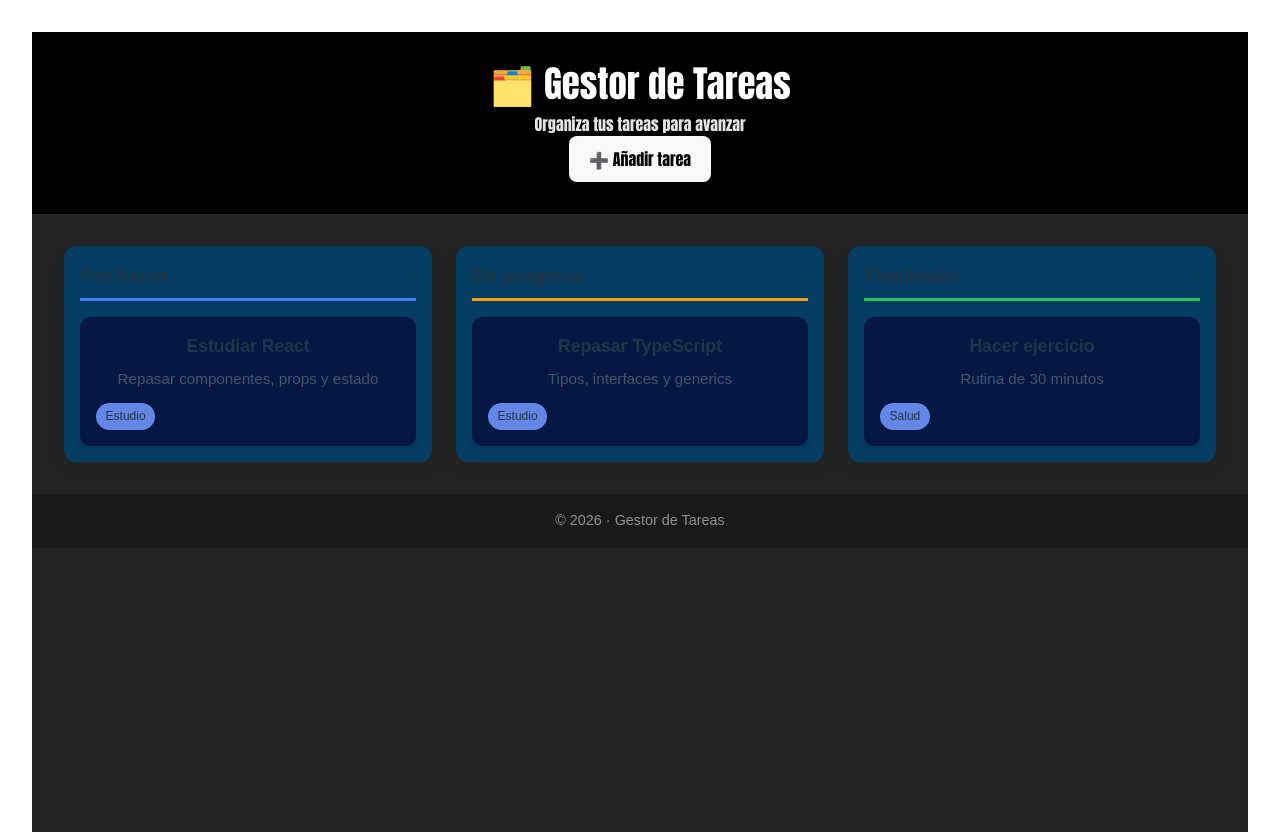
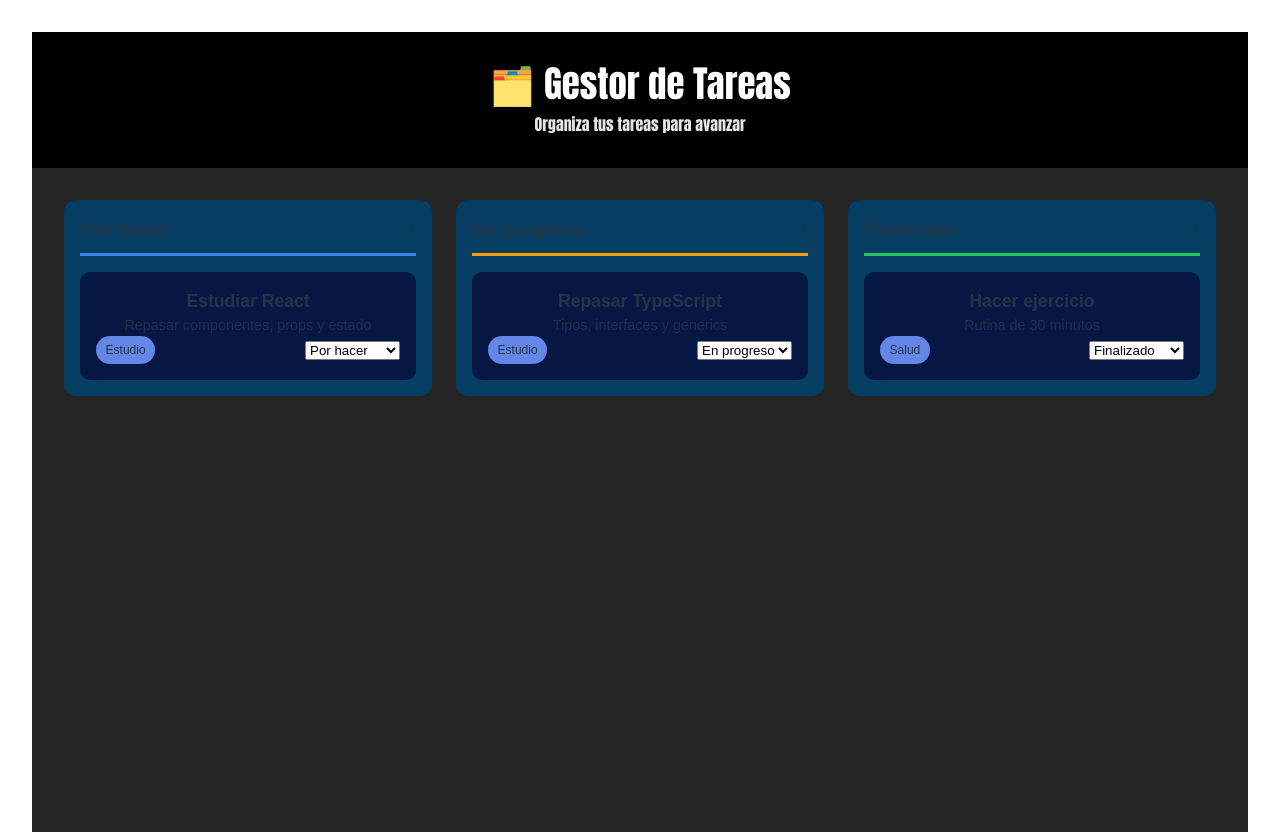
Before and after one commit to juan310619/Gestor_de_tareas, a React (Vite) app in the folder Fronted/: page / in a window 1280 px wide. Built offline with nearby package versions, Linux system fonts and the light colour scheme.

Commit message:
visualizar tarjetas y cambiarlas

```diff
--- /dev/null
+++ b/Fronted/src/components/Board.tsx
@@ -0,0 +1,51 @@
+import Column from "./Column";
+import type { Task } from "../types/task";
+import { Status } from "../types/task";
+import { STATUS_LABELS } from "../types/task";
+
+interface Props {
+  tasks: Task[];
+  styles: any;
+  onOpen: (task: Task) => void;
+  onStatusChange: (id: number, status: Status) => void;
+}
+
+export default function Board({
+  tasks,
+  styles,
+  onOpen,
+  onStatusChange,
+}: Props) {
+  const byStatus = (status: Status) => tasks.filter((t) => t.status === status);
+
+  return (
+    <main style={styles.board}>
+      <Column
+        title={STATUS_LABELS[Status.pending]}
+        color="#3b82f6"
+        tasks={byStatus(Status.pending)}
+        styles={styles}
+        onOpen={onOpen}
+        onStatusChange={onStatusChange}
+      />
+
+      <Column
+        title={STATUS_LABELS[Status.in_progress]}
+        color="#f59e0b"
+        tasks={byStatus(Status.in_progress)}
+        styles={styles}
+        onOpen={onOpen}
+        onStatusChange={onStatusChange}
+      />
+
+      <Column
+        title={STATUS_LABELS[Status.completed]}
+        color="#22c55e"
+        tasks={byStatus(Status.completed)}
+        styles={styles}
+        onOpen={onOpen}
+        onStatusChange={onStatusChange}
+      />
+    </main>
+  );
+}
--- a/Fronted/src/components/Column.tsx
+++ b/Fronted/src/components/Column.tsx
@@ -1,24 +1,40 @@
-import React from "react";
-import type { Task } from "../view/Layout";
+import type { Task } from "../types/task";
+import { Status } from "../types/task";
 import TaskCard from "./TaskCard";
 
 interface ColumnProps {
   title: string;
   tasks: Task[];
   color: string;
-  styles: { [key: string]: React.CSSProperties };
+  styles: any;
+  onOpen: (task: Task) => void;
+  onStatusChange: (id: number, status: Status) => void;
 }
 
-export default function Column({ title, tasks, color, styles }: ColumnProps) {
+export default function Column({
+  title,
+  tasks,
+  color,
+  styles,
+  onOpen,
+  onStatusChange,
+}: ColumnProps) {
   return (
     <section style={styles.column}>
       <h2 style={{ ...styles.columnTitle, borderColor: color }}>
-        {title} <span style={styles.count}>{tasks.length}</span>
+        {title}
+        <span style={styles.count}>{tasks.length}</span>
       </h2>
 
       <div style={styles.taskList}>
         {tasks.map((task) => (
-          <TaskCard key={task.id} task={task} styles={styles} />
+          <TaskCard
+            key={task.id}
+            task={task}
+            styles={styles}
+            onOpen={onOpen}
+            onStatusChange={onStatusChange}
+          />
         ))}
       </div>
     </section>
--- a/Fronted/src/components/TaskCard.tsx
+++ b/Fronted/src/components/TaskCard.tsx
@@ -1,19 +1,46 @@
-import React from "react";
-import type { Task } from "../view/Layout";
+import type { Task } from "../types/task";
+import { Status } from "../types/task";
+import { STATUS_LABELS } from "../types/task";
 
-interface TaskCardProps {
+interface Props {
   task: Task;
-  styles: { [key: string]: React.CSSProperties };
+  styles: any;
+  onOpen: (task: Task) => void;
+  onStatusChange: (id: number, status: Status) => void;
 }
 
-export default function TaskCard({ task, styles }: TaskCardProps) {
+export default function TaskCard({
+  task,
+  styles,
+  onOpen,
+  onStatusChange,
+}: Props) {
   return (
     <div style={styles.card}>
-      <h3 style={styles.cardTitle}>{task.title}</h3>
-      <p style={styles.cardDescription}>{task.description}</p>
+      {/* ZONA CLICK */}
+      <div onClick={() => onOpen(task)} style={{ cursor: "pointer" }}>
+        <h3 style={styles.cardTitle}>{task.title}</h3>
+        <p style={styles.cardDescription}>{task.description}</p>
+      </div>
 
+      {/* FOOTER */}
       <div style={styles.cardFooter}>
         <span style={styles.category}>{task.category}</span>
+
+        <select
+          value={task.status}
+          onChange={(e) => onStatusChange(task.id, e.target.value as Status)}
+        >
+          <option value={Status.pending}>
+            {STATUS_LABELS[Status.pending]}
+          </option>
+          <option value={Status.in_progress}>
+            {STATUS_LABELS[Status.in_progress]}
+          </option>
+          <option value={Status.completed}>
+            {STATUS_LABELS[Status.completed]}
+          </option>
+        </select>
       </div>
     </div>
   );
--- /dev/null
+++ b/Fronted/src/components/TaskModal.tsx
@@ -0,0 +1,45 @@
+import type { Task } from "../types/task";
+import { Status } from "../types/task";
+import { STATUS_LABELS } from "../types/task";
+
+interface Props {
+  task: Task;
+  onClose: () => void;
+}
+
+export default function TaskModal({ task, onClose }: Props) {
+  return (
+    <div style={bg}>
+      <div style={modal}>
+        <h2>{task.title}</h2>
+        <p>{task.description}</p>
+        <p>
+          <b>Categoría:</b> {task.category}
+        </p>
+        <p>
+          <b>Estado:</b> {STATUS_LABELS[task.status]}
+        </p>
+
+        <button onClick={onClose}>Cerrar</button>
+      </div>
+    </div>
+  );
+}
+
+const bg = {
+  position: "fixed" as const,
+  inset: 0,
+  background: "rgba(0,0,0,0.6)",
+  display: "flex",
+  justifyContent: "center",
+  alignItems: "center",
+  zIndex: 1000,
+};
+
+const modal = {
+  background: "#0f172a",
+  padding: "2rem",
+  borderRadius: "12px",
+  color: "#fff",
+  width: "400px",
+};
--- /dev/null
+++ b/Fronted/src/types/task.tsx
@@ -0,0 +1,19 @@
+export enum Status {
+  pending = "pending",
+  in_progress = "in_progress",
+  completed = "completed",
+}
+
+export const STATUS_LABELS: Record<Status, string> = {
+  pending: "Por hacer",
+  in_progress: "En progreso",
+  completed: "Finalizado",
+};
+
+export interface Task {
+  id: number;
+  title: string;
+  description: string;
+  category: string;
+  status: Status;
+}
--- a/Fronted/src/view/Layout.tsx
+++ b/Fronted/src/view/Layout.tsx
@@ -1,27 +1,9 @@
 import { useState } from "react";
-import Column from "../components/Column";
+import Board from "../components/Board";
+import TaskModal from "../components/TaskModal";
+import type { Task } from "../types/task";
+import { Status } from "../types/task";
 
-/*
-   TIPOS
-*/
-export enum Status {
-  pending = "Por hacer",
-  in_progress = "En progreso",
-  completed = "Finalizado",
-}
-
-export interface Task {
-  id: number;
-  title: string;
-  description: string;
-  category: string;
-  status: Status;
-  priority?: string;
-}
-
-/*
-   DATA INICIAL
-*/
 const initialTasks: Task[] = [
   {
     id: 1,
@@ -48,107 +30,30 @@ const initialTasks: Task[] = [
 
 export default function Layout() {
   const [tasks, setTasks] = useState<Task[]>(initialTasks);
-  const [showForm, setShowForm] = useState(false);
+  const [selectedTask, setSelectedTask] = useState<Task | null>(null);
 
-  const [title, setTitle] = useState("");
-  const [description, setDescription] = useState("");
-  const [category, setCategory] = useState("");
-  const [status, setStatus] = useState<Status>(Status.pending);
+  const openTask = (task: Task) => setSelectedTask(task);
+  const closeTask = () => setSelectedTask(null);
 
-  const getTasksByStatus = (status: Status) =>
-    tasks.filter((task) => task.status === status);
-
-  const addTask = () => {
-    if (!title || !description || !category) return;
-
-    const newTask: Task = {
-      id: Date.now(),
-      title,
-      description,
-      category,
-      status,
-    };
-
-    setTasks([...tasks, newTask]);
-
-    setTitle("");
-    setDescription("");
-    setCategory("");
-    setStatus(Status.pending);
-    setShowForm(false);
+  const changeStatus = (id: number, status: Status) => {
+    setTasks(tasks.map((t) => (t.id === id ? { ...t, status } : t)));
   };
 
   return (
     <div style={styles.app}>
-      {/* HEADER */}
       <header style={styles.header}>
         <h1 style={styles.title}>🗂️ Gestor de Tareas</h1>
         <p style={styles.subtitle}>Organiza tus tareas para avanzar</p>
-
-        <button onClick={() => setShowForm(!showForm)}>➕ Añadir tarea</button>
       </header>
 
-      {/* FORMULARIO */}
-      {showForm && (
-        <div style={{ padding: "1rem" }}>
-          <input
-            placeholder="Título"
-            value={title}
-            onChange={(e) => setTitle(e.target.value)}
-          />
+      <Board
+        tasks={tasks}
+        styles={styles}
+        onOpen={openTask}
+        onStatusChange={changeStatus}
+      />
 
-          <input
-            placeholder="Descripción"
-            value={description}
-            onChange={(e) => setDescription(e.target.value)}
-          />
-
-          <input
-            placeholder="Categoría"
-            value={category}
-            onChange={(e) => setCategory(e.target.value)}
-          />
-
-          <select
-            value={status}
-            onChange={(e) => setStatus(e.target.value as Status)}
-          >
-            <option value={Status.pending}>Por hacer</option>
-            <option value={Status.in_progress}>En progreso</option>
-            <option value={Status.completed}>Finalizado</option>
-          </select>
-
-          <button onClick={addTask}>Guardar tarea</button>
-        </div>
-      )}
-
-      {/* BODY */}
-      <main style={styles.board}>
-        <Column
-          title="Por hacer"
-          color="#3b82f6"
-          tasks={getTasksByStatus(Status.pending)}
-          styles={styles}
-        />
-
-        <Column
-          title="En progreso"
-          color="#f59e0b"
-          tasks={getTasksByStatus(Status.in_progress)}
-          styles={styles}
-        />
-
-        <Column
-          title="Finalizado"
-          color="#22c55e"
-          tasks={getTasksByStatus(Status.completed)}
-          styles={styles}
-        />
-      </main>
-
-      <footer style={styles.footer}>
-        <span>© 2026 · Gestor de Tareas</span>
-      </footer>
+      {selectedTask && <TaskModal task={selectedTask} onClose={closeTask} />}
     </div>
   );
 }
@@ -178,6 +83,13 @@ const styles: { [key: string]: React.CSSProperties } = {
     marginTop: "0.5rem",
     opacity: 0.9,
   },
+  form: {
+    padding: "1rem",
+    display: "flex",
+    gap: "0.5rem",
+    flexWrap: "wrap",
+    justifyContent: "center",
+  },
   board: {
     display: "grid",
     gridTemplateColumns: "repeat(auto-fit, minmax(280px, 1fr))",
@@ -188,7 +100,6 @@ const styles: { [key: string]: React.CSSProperties } = {
     backgroundColor: "#053d63ff",
     borderRadius: "12px",
     padding: "1rem",
-    boxShadow: "0 8px 20px rgba(0,0,0,0.08)",
     display: "flex",
     flexDirection: "column",
   },
@@ -213,22 +124,20 @@ const styles: { [key: string]: React.CSSProperties } = {
     backgroundColor: "#061744ff",
     borderRadius: "10px",
     padding: "1rem",
-    boxShadow: "0 4px 10px rgba(0,0,0,0.06)",
+    cursor: "pointer",
   },
   cardTitle: {
     margin: 0,
     fontSize: "1.1rem",
-    marginBottom: "0.5rem",
   },
   cardDescription: {
-    margin: 0,
-    fontSize: "0.95rem",
-    color: "#475569",
-    marginBottom: "0.75rem",
+    fontSize: "0.9rem",
+    opacity: 0.85,
   },
   cardFooter: {
     display: "flex",
     justifyContent: "space-between",
+    alignItems: "center",
   },
   category: {
     fontSize: "0.75rem",
```
